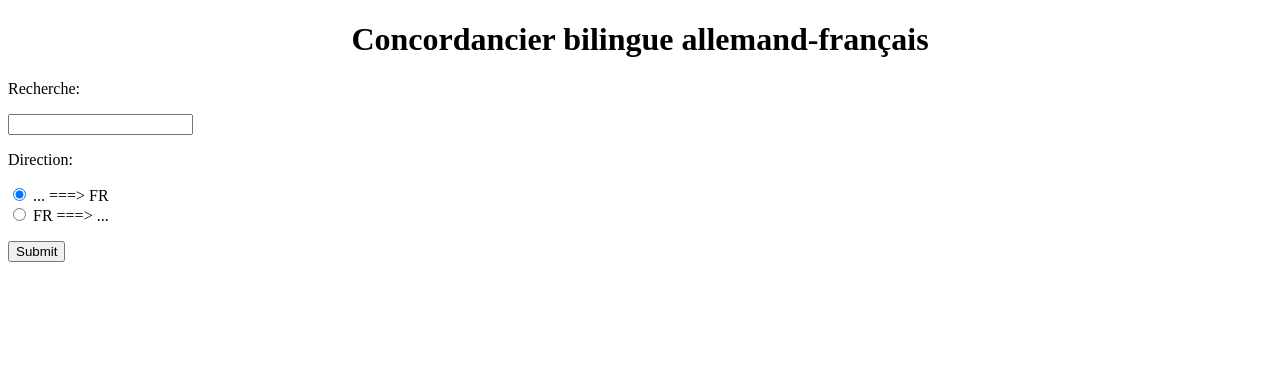
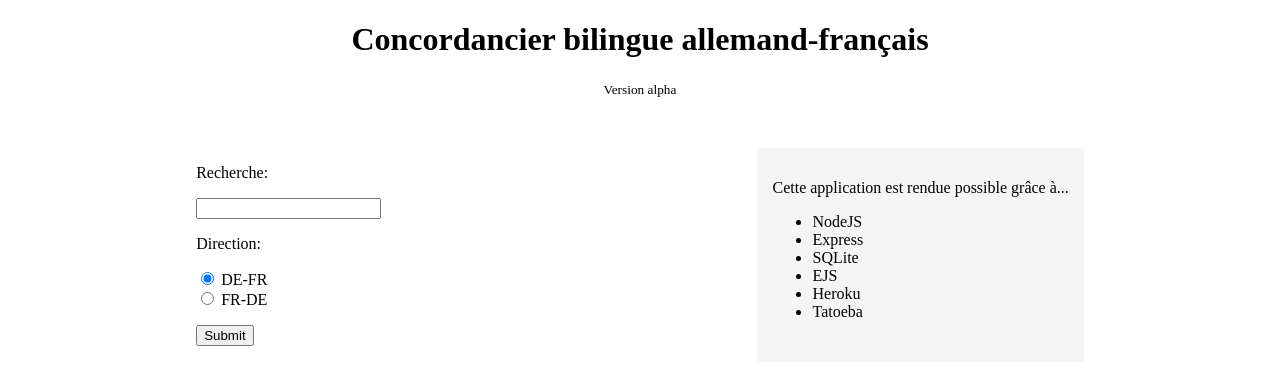
Before and after one commit to monmima/concordancier-bilingue-avec-nodejs-express-sqlite-et-ejs, a Node server app: page / in a window 1280 px wide. Shown: the top 385 px of the page. Run offline with Node 20, Linux system fonts and the light colour scheme; some libraries are stand-ins or nearby versions.

Commit message:
styles.css, index.html: améliorations visuelles essentiellement

```diff
--- a/public/css/styles.css
+++ b/public/css/styles.css
@@ -37,7 +37,7 @@ img {
 }
 
 .language-column {
-    background-color: lightgray;
+    background-color: #f5f5f5;
     text-align: justify;
     margin: 0  10px 0px 10px;
 }
--- a/public/index.html
+++ b/public/index.html
@@ -10,7 +10,7 @@
             font-style: normal;
             border-bottom: 1px dotted gray;
         }
-        h1 {
+        h1, .centrer {
             text-align: center;
         }
         h2, h3, h4 {
@@ -18,6 +18,18 @@
             color: white;
             margin: 5px;
             padding: 5px;
+        }
+
+        .contenu-flex {
+            margin-top: 50px;
+
+            display: flex;
+            flex-wrap: wrap;
+            justify-content: space-around;
+        }
+        .technologies {
+            background-color: #f5f5f5;
+            padding: 15px;
         }
     </style>
 
@@ -44,6 +56,9 @@
     </ol> -->
 
     <h1>Concordancier bilingue allemand-français</h1>
+    <p class="centrer"><small>Version alpha</small></p>
+
+    <div class="contenu-flex">
 
         <!--for a more complex form, please consider the possibility of using the <legend> and <fieldset> tags-->
         <form name="form-search-data" id="form-search-data" method="GET" action="/get-data-form">
@@ -52,9 +67,9 @@
 
             <p>Direction:</p>
             <input type="radio" id="passage_autre" name="language" value="passage_autre" required checked>
-        <label for="passage_autre">... ===> FR</label><br>
+            <label for="passage_autre">DE-FR</label><br>
             <input type="radio" id="passage_fr" name="language" value="passage_fr">
-        <label for="passage_fr">FR ===> ...</label><br>
+            <label for="passage_fr">FR-DE</label><br>
 
             <!-- <p>Other language:</p>
             <input type="radio" id="en" name="corpus" value="en" required checked>
@@ -71,5 +86,20 @@
             <p><input type="submit" value="Submit"></p>
         </form>
 
+        <div class="technologies">
+            <p>Cette application est rendue possible grâce à...</p>
+
+            <ul>
+                <li>NodeJS</li>
+                <li>Express</li>
+                <li>SQLite</li>
+                <li>EJS</li>
+                <li>Heroku</li>
+                <li>Tatoeba</li>
+            </ul>
+        </div>
+
+    </div>
+
 </body>
 </html>
```
Lines whose indentation alone changed are shown as unchanged.
